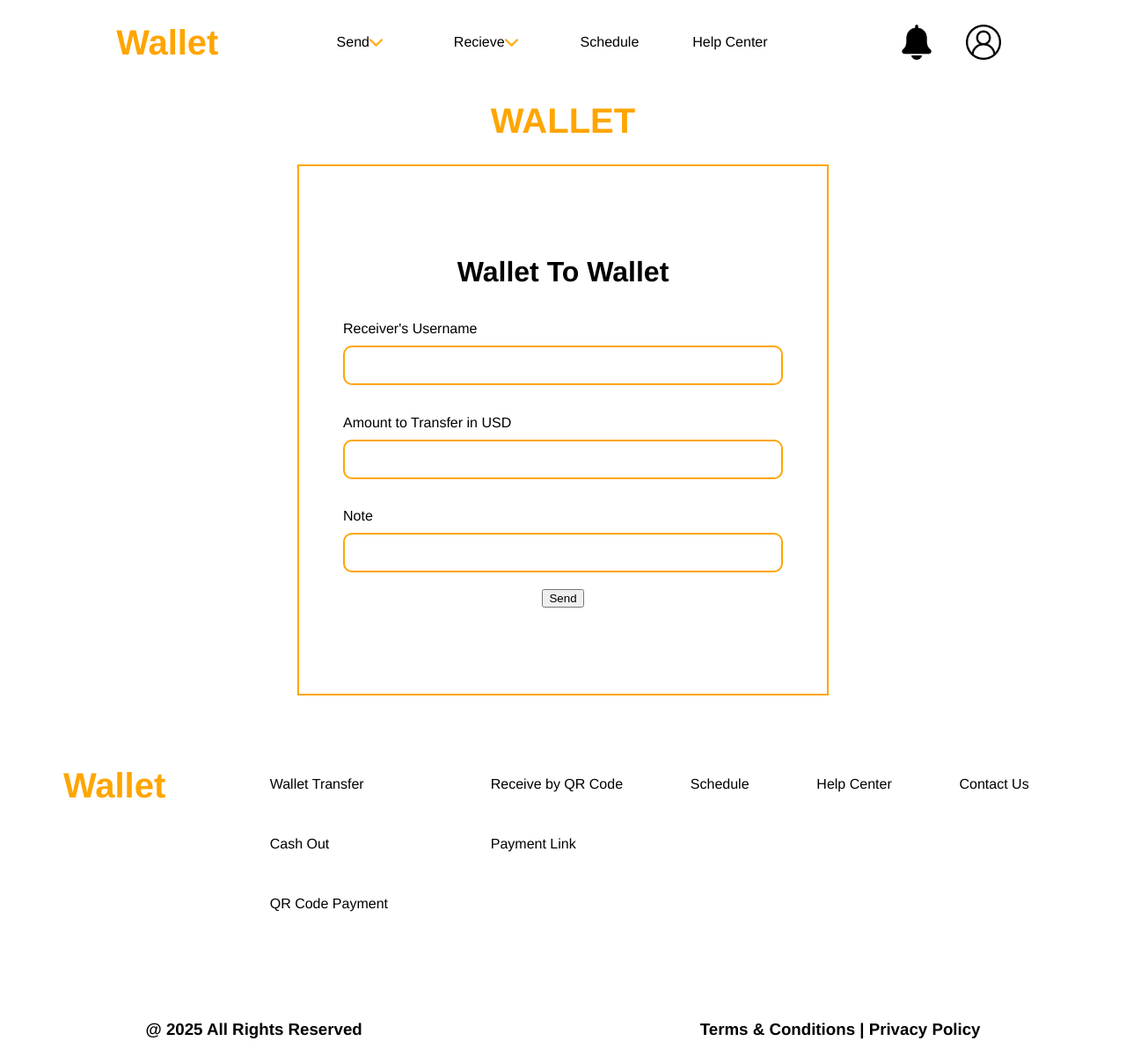
After one commit to Hussein-02/wallet, a PHP site: page /transfer.html in a window 1280 px wide. The commit adds this page. Shown: the whole page at 88% size. Run offline with PHP 8.4, Linux system fonts and the light colour scheme.

Commit message:
fixing css

```diff
--- a/wallet-user/css/styles.css
+++ b/wallet-user/css/styles.css
@@ -472,4 +472,21 @@ body {
   .card-balance {
     margin-top: 40px;
   }
+
+  .register-section {
+    font-size: 10px;
+  }
+
+  .register-section input {
+    font-size: 10px;
+  }
+
+  .register-section h1 {
+    margin-top: 20vw;
+    /* margin-bottom: 0vw; */
+  }
+
+  /* .login-form {
+    margin-top: -vw;
+  } */
 }
--- a/wallet-user/home.html
+++ b/wallet-user/home.html
@@ -36,6 +36,7 @@
         <li><a href="" class="nav-a">Help Center</a></li>
       </ul>
       <div>
+        <div class="flex center">
           <img src="./assets/icons/bell.png" alt="" class="navbar-img" />
           <div class="dropdown">
             <img src="./assets/icons/user.png" alt="" class="navbar-img" />
@@ -43,6 +44,7 @@
               <a href="">Profile</a>
               <a href="">History</a>
               <a href="">Log Out</a>
+            </div>
           </div>
         </div>
       </div>
--- /dev/null
+++ b/wallet-user/transfer.html
@@ -0,0 +1,112 @@
+<html>
+  <head>
+    <link rel="stylesheet" href="./css/styles.css" />
+    <link rel="stylesheet" href="./css/utilities.css" />
+    <meta name="viewport" content="width=device-width,initial-scale=1" />
+    <title>Wallet</title>
+    <!-- navbar -->
+    <nav class="flex navbar">
+      <h1 class="logo">Wallet</h1>
+      <ul class="nav-ul flex">
+        <li>
+          <div class="dropdown">
+            <div class="flex center">
+              <p>Send</p>
+              <img src="./assets/icons/arrow-down.png" alt="arrow down" class="arrow" />
+            </div>
+            <div class="dropdown-content">
+              <a href="">Wallet To Wallet</a>
+              <a href="">Cash Out</a>
+            </div>
+          </div>
+        </li>
+        <li>
+          <div class="dropdown">
+            <div class="flex center">
+              <p>Recieve</p>
+              <img src="./assets/icons/arrow-down.png" alt="arrow down" class="arrow" />
+            </div>
+            <div class="dropdown-content">
+              <a href="">QR Code</a>
+              <a href="">Send Payment Link</a>
+            </div>
+          </div>
+        </li>
+        <li><a href="" class="nav-a">Schedule</a></li>
+        <li><a href="" class="nav-a">Help Center</a></li>
+      </ul>
+      <div>
+        <div class="flex center">
+            <img src="./assets/icons/bell.png" alt="" class="navbar-img" />
+            <div class="dropdown">
+                <img src="./assets/icons/user.png" alt="" class="navbar-img" />
+                <div class="dropdown-content">
+                    <a href="">Profile</a>
+                    <a href="">History</a>
+                    <a href="">Log Out</a>
+                </div>
+            </div>
+        </div>
+      </div>
+    </nav>
+    <!-- navbar end -->
+  </head>
+
+  <body>
+    <h1 class="logo">WALLET</h1>
+    <div class="register-section">
+      <h1>Wallet To Wallet</h1>
+      <form action="/.php" class="login-form">
+        <div class="login-input">
+          <label for="username">Receiver's Username</label>
+          <input type="text" id="username" name="username" />
+        </div>
+
+        <div class="login-input">
+          <label for="Amount">Amount to Transfer in USD</label>
+          <input type="text" id="amount" name="amount" />
+        </div>
+
+        <div class="login-input">
+          <label for="email">Note</label>
+          <input type="text" id="email" name="email" />
+        </div>
+        <div class="submit-btn">
+            <input type="submit" value="Send"/>
+        </div>
+      </form>
+    </div>
+
+    <!------------------------------------ footer --------------------------------------->
+    <footer>
+        <div class="footer-container flex">
+          <h1 class="logo">Wallet</h1>
+          <ul>
+            <li>
+              <ul>
+                <li class="footer-li"><a href="">Wallet Transfer</a></li>
+                <li class="footer-li"><a href="">Cash Out</a></li>
+                <li><a href="">QR Code Payment</a></li>
+              </ul>
+            </li>
+            <li>
+              <ul>
+                <li class="footer-li"><a href="">Receive by QR Code</a></li>
+                <li><a href="">Payment Link</a></li>
+              </ul>
+            </li>
+            <li><a href="">Schedule</a></li>
+            <li><a href="">Help Center</a></li>
+            <li><a href="">Contact Us</a></li>
+          </ul>
+        </div>
+        <div class="rights flex center">
+          <h3>@ 2025 All Rights Reserved</h3>
+          <h3>Terms & Conditions | Privacy Policy</h3>
+        </div>
+      </footer>
+    </body>
+    <!------------------------------------ footer end--------------------------------------->
+
+  </body>
+</html>
```
Lines whose indentation alone changed are shown as unchanged.
